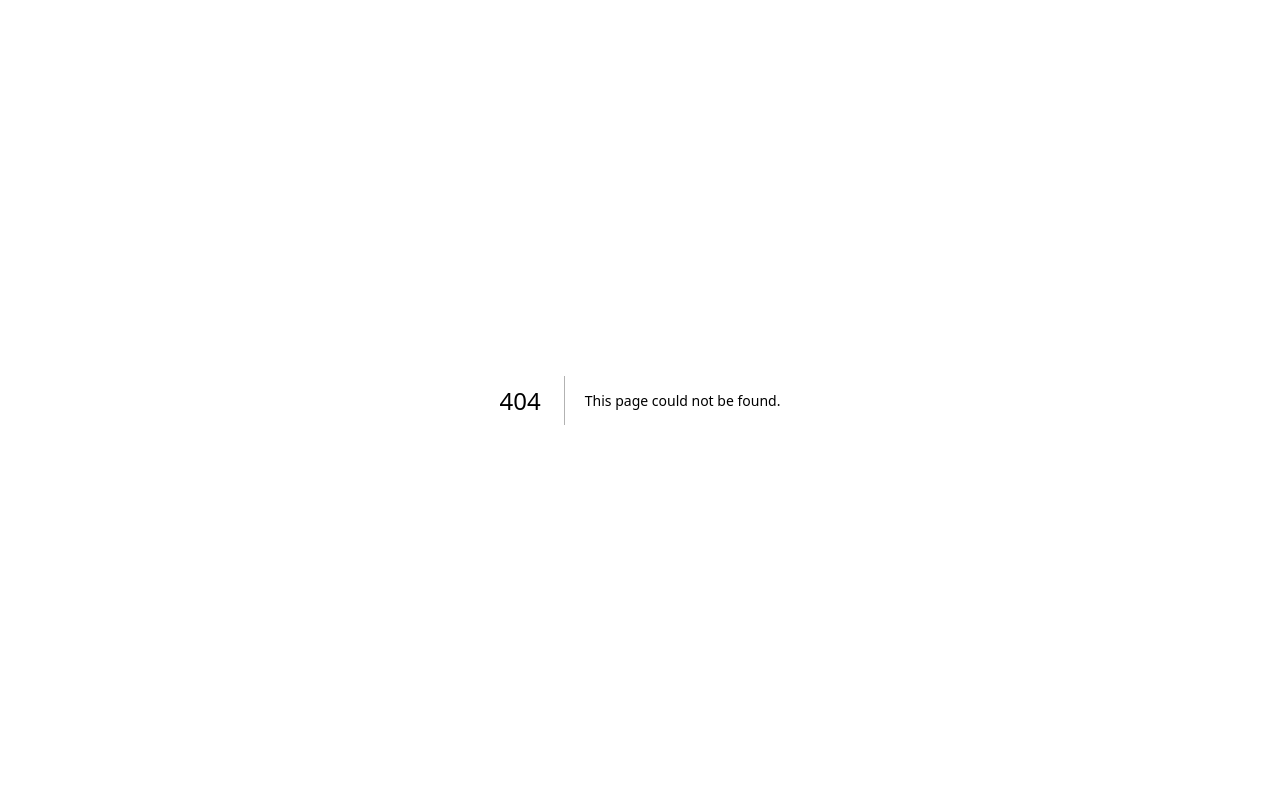
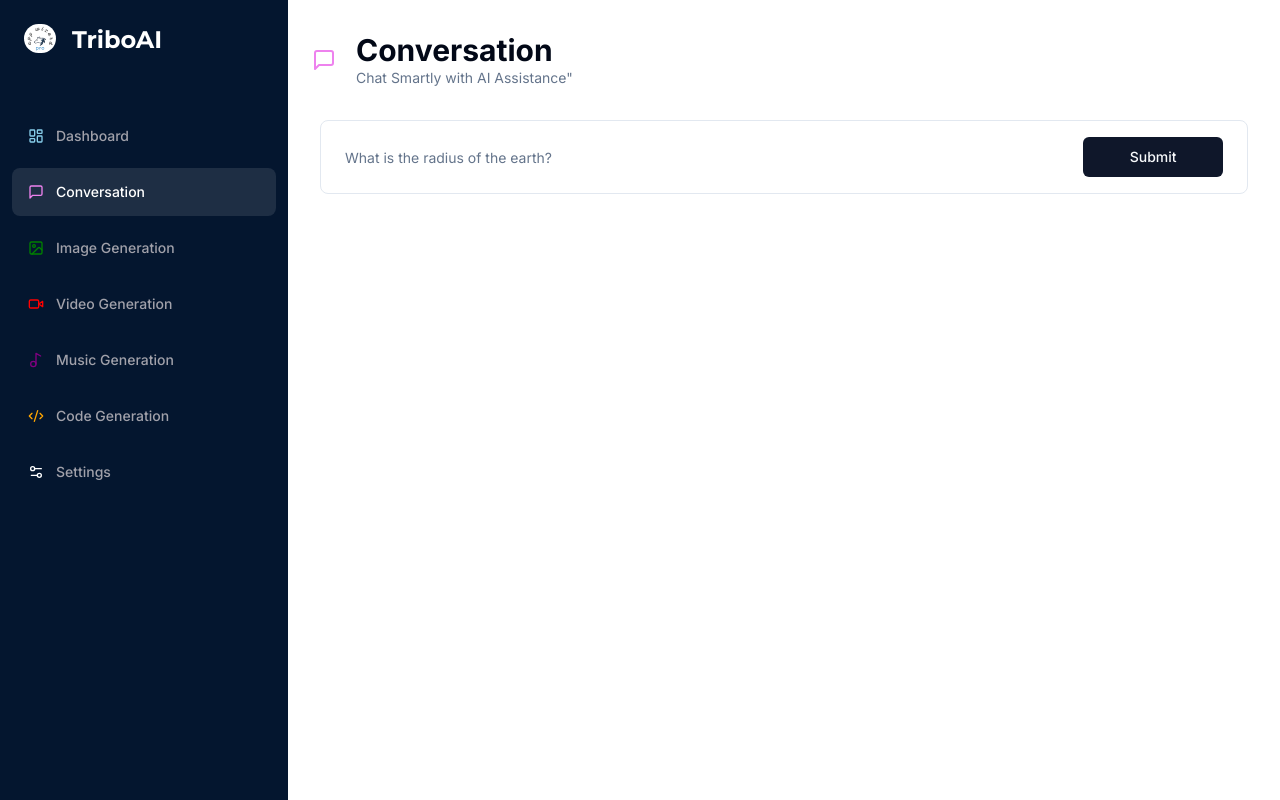
Before and after one commit to MeldinRadoncic/TriboAI, a Next.js app: page /conversation in a window 1280 px wide. Before the commit this address had no page. Built offline with nearby package versions, Linux system fonts and the light colour scheme.

Commit message:
Createing the form in Conversation Page

```diff
--- a/AppData/AppData.jsx
+++ b/AppData/AppData.jsx
@@ -9,6 +9,8 @@ import {
   Settings2Icon,
 } from "lucide-react";
 
+import colors from "@/config/colors";
+
 // SidebarRoutes is an array of objects that contains the name, href, and icon of each route in the sidebar
 const SidebarRoutes = [
   {
@@ -18,7 +20,7 @@ const SidebarRoutes = [
     icon: (
       <LayoutDashboard
         size={16}
-        color='skyblue'
+        color={colors.dashboardIcon}
       />
     ),
   },
@@ -29,7 +31,7 @@ const SidebarRoutes = [
     icon: (
       <MessageSquare
         size={16}
-        color='violet'
+        color={colors.messageIcon}
       />
     ),
   },
@@ -40,7 +42,7 @@ const SidebarRoutes = [
     icon: (
       <ImageIcon
         size={16}
-        color='#008000'
+        color={colors.imageIcon}
       />
     ),
   },
@@ -51,7 +53,7 @@ const SidebarRoutes = [
     icon: (
       <VideoIcon
         size={16}
-        color='#FF0000'
+        color={colors.videoIcon}
       />
     ),
   },
@@ -62,7 +64,7 @@ const SidebarRoutes = [
     icon: (
       <Music2Icon
         size={16}
-        color='#800080'
+        color={colors.musicIcon}
       />
     ),
   },
@@ -73,7 +75,7 @@ const SidebarRoutes = [
     icon: (
       <Code2Icon
         size={16}
-        color='#FFA500'
+        color={colors.codeIcon}
       />
     ),
   },
@@ -84,8 +86,7 @@ const SidebarRoutes = [
     icon: (
       <Settings2Icon
         size={16}
-        color='#808080
-        '
+        color={colors.settingsIcon}
       />
     ),
   },
@@ -99,7 +100,7 @@ const Tools = [
     icon: (
       <MessageSquare
         size={24}
-        color='violet'
+        color={colors.messageIcon}
       />
     ),
   },
@@ -110,7 +111,7 @@ const Tools = [
     icon: (
       <ImageIcon
         size={24}
-        color='#008000'
+        color={colors.imageIcon}
       />
     ),
   },
@@ -121,7 +122,7 @@ const Tools = [
     icon: (
       <VideoIcon
         size={24}
-        color='#FF0000'
+        color={colors.videoIcon}
       />
     ),
   },
@@ -132,7 +133,7 @@ const Tools = [
     icon: (
       <Music2Icon
         size={24}
-        color='#800080'
+        color={colors.musicIcon}
       />
     ),
   },
@@ -143,7 +144,7 @@ const Tools = [
     icon: (
       <Code2Icon
         size={24}
-        color='#FFA500'
+        color={colors.codeIcon}
       />
     ),
   },
--- /dev/null
+++ b/app/(dashboard)/(routes)/conversation/formSchema.jsx
@@ -0,0 +1,9 @@
+import * as z from "zod";
+
+const formSchema = z.object({
+    prompt: z.string().min(1, {
+        message: "Prompt is required",
+    }),
+    });
+
+export default formSchema;
--- /dev/null
+++ b/app/(dashboard)/(routes)/conversation/page.jsx
@@ -0,0 +1,86 @@
+"use client";
+
+import { useForm } from "react-hook-form";
+import { MessageSquare } from "lucide-react";
+import * as z from "zod";
+import { zodResolver } from "@hookform/resolvers/zod";
+
+import Heading from "@/components/Heading";
+import colors from "@/config/colors";
+import formSchema from "./formSchema";
+import {
+  Form,
+  FormField,
+  FormItem,
+  FormControl,
+} from "@/components/ui/form";
+import { Input } from "@/components/ui/input";
+import { Button } from "@/components/ui/button";
+
+const ConversationPage = () => {
+  // Use the form schema to create a form with react-hook-form
+  const form = useForm({
+    resolver: zodResolver(formSchema),
+    defaultValues: {
+      prompt: "",
+    },
+  });
+  // Loading State from the form
+  const isLoading =
+    form.formState.isSubmitting;
+
+  const onSubmit = async (values) => {
+    console.log(values);
+  };
+
+  return (
+    <div>
+      <Heading
+        title='Conversation'
+        description='Chat Smartly with AI Assistance"'
+        icon={
+          <MessageSquare
+            size={24}
+            color={colors.messageIcon}
+          />
+        }
+      />
+
+      <div className='px-4 lg:px-8'>
+        <div>
+          {/* Creating the form which takes all the props from form constant */}
+          <Form {...form}>
+          <form
+  onSubmit={form.handleSubmit(onSubmit)}
+  className="rounded-lg border w-full p-4 px-3 md:px-6 focus-within:shadow-sm grid grid-cols-12 gap-2"
+>
+  <div className="col-span-12 lg:col-span-10">
+    <FormField
+      name="prompt"
+      render={({ field }) => (
+        <FormItem>
+          <FormControl className="m-0 p-0">
+            <Input
+              className="border-0 focus-visible:ring-0 outline-none focus-visible:ring-transparent"
+              disabled={isLoading}
+              placeholder="What is the radius of the earth?"
+              {...field}
+            />
+          </FormControl>
+        </FormItem>
+      )}
+    />
+  </div>
+    <Button className="col-span-12 lg:col-span-2">Submit</Button>
+
+
+</form>
+
+          </Form>
+        </div>
+      </div>
+    </div>
+  );
+};
+
+export default ConversationPage;
--- a/app/(dashboard)/(routes)/dashboard/page.js
+++ b/app/(dashboard)/(routes)/dashboard/page.js
@@ -19,10 +19,13 @@ const DashboardPage = () => {
         </p>
       </div>
       <div className='px-4 md:px-20 lg:px-32 space-y-4'>
-        {Tools.map((tool) => (
+        {/* // Render a card for each tool from AppData. */}
+        {/* Get the Card component from shadcn/ui */}        {Tools.map((tool) => (
           <Card
             key={tool.href}
-            onClick={() => router.push(tool.href)}
+            onClick={() =>
+              router.push(tool.href)
+            }
             className='flex p-4 border-black/5 items-center justify-between hover:shadow-md transition cursor-pointer'>
             <div className='flex items-center gap-x-4'>
               <div className='p-2 w-fit rounded-md'>
@@ -39,7 +42,6 @@ const DashboardPage = () => {
       </div>
     </div>
   );
-}
-
+};
 
 export default DashboardPage;
--- /dev/null
+++ b/components/Heading.jsx
@@ -0,0 +1,25 @@
+
+import colors from '@/config/colors'
+
+
+const Heading = ({ title, description, icon }) => {
+  return (
+    <div className="px-4 lg-px-8 flex items-center gap-x-3 mb-8">
+        <div className="p-2 w-fit rounded-md">
+         { icon }
+        </div>
+        <div>
+            <h2 className='text-3xl font-bold'>
+                {title}
+            </h2>
+            <p className='text-sm text-muted-foreground'>
+                {description}
+            </p>
+
+        </div>
+
+    </div>
+  )
+}
+
+export default Heading
--- /dev/null
+++ b/components/ui/form.jsx
@@ -0,0 +1,133 @@
+import * as React from "react"
+import { Slot } from "@radix-ui/react-slot"
+import { Controller, FormProvider, useFormContext } from "react-hook-form";
+
+import { cn } from "@/lib/utils"
+import { Label } from "@/components/ui/label"
+
+const Form = FormProvider
+
+const FormFieldContext = React.createContext({})
+
+const FormField = (
+  {
+    ...props
+  }
+) => {
+  return (
+    (<FormFieldContext.Provider value={{ name: props.name }}>
+      <Controller {...props} />
+    </FormFieldContext.Provider>)
+  );
+}
+
+const useFormField = () => {
+  const fieldContext = React.useContext(FormFieldContext)
+  const itemContext = React.useContext(FormItemContext)
+  const { getFieldState, formState } = useFormContext()
+
+  const fieldState = getFieldState(fieldContext.name, formState)
+
+  if (!fieldContext) {
+    throw new Error("useFormField should be used within <FormField>")
+  }
+
+  const { id } = itemContext
+
+  return {
+    id,
+    name: fieldContext.name,
+    formItemId: `${id}-form-item`,
+    formDescriptionId: `${id}-form-item-description`,
+    formMessageId: `${id}-form-item-message`,
+    ...fieldState,
+  }
+}
+
+const FormItemContext = React.createContext({})
+
+const FormItem = React.forwardRef(({ className, ...props }, ref) => {
+  const id = React.useId()
+
+  return (
+    (<FormItemContext.Provider value={{ id }}>
+      <div ref={ref} className={cn("space-y-2", className)} {...props} />
+    </FormItemContext.Provider>)
+  );
+})
+FormItem.displayName = "FormItem"
+
+const FormLabel = React.forwardRef(({ className, ...props }, ref) => {
+  const { error, formItemId } = useFormField()
+
+  return (
+    (<Label
+      ref={ref}
+      className={cn(error && "text-destructive", className)}
+      htmlFor={formItemId}
+      {...props} />)
+  );
+})
+FormLabel.displayName = "FormLabel"
+
+const FormControl = React.forwardRef(({ ...props }, ref) => {
+  const { error, formItemId, formDescriptionId, formMessageId } = useFormField()
+
+  return (
+    (<Slot
+      ref={ref}
+      id={formItemId}
+      aria-describedby={
+        !error
+          ? `${formDescriptionId}`
+          : `${formDescriptionId} ${formMessageId}`
+      }
+      aria-invalid={!!error}
+      {...props} />)
+  );
+})
+FormControl.displayName = "FormControl"
+
+const FormDescription = React.forwardRef(({ className, ...props }, ref) => {
+  const { formDescriptionId } = useFormField()
+
+  return (
+    (<p
+      ref={ref}
+      id={formDescriptionId}
+      className={cn("text-sm text-muted-foreground", className)}
+      {...props} />)
+  );
+})
+FormDescription.displayName = "FormDescription"
+
+const FormMessage = React.forwardRef(({ className, children, ...props }, ref) => {
+  const { error, formMessageId } = useFormField()
+  const body = error ? String(error?.message) : children
+
+  if (!body) {
+    return null
+  }
+
+  return (
+    (<p
+      ref={ref}
+      id={formMessageId}
+      className={cn("text-sm font-medium text-destructive", className)}
+      {...props}>
+      {body}
+    </p>)
+  );
+})
+FormMessage.displayName = "FormMessage"
+
+export {
+  useFormField,
+  Form,
+  FormItem,
+  FormLabel,
+  FormControl,
+  FormDescription,
+  FormMessage,
+  FormField,
+}
--- /dev/null
+++ b/components/ui/input.jsx
@@ -0,0 +1,19 @@
+import * as React from "react"
+
+import { cn } from "@/lib/utils"
+
+const Input = React.forwardRef(({ className, type, ...props }, ref) => {
+  return (
+    (<input
+      type={type}
+      className={cn(
+        "flex h-10 w-full rounded-md border border-input bg-background px-3 py-2 text-sm ring-offset-background file:border-0 file:bg-transparent file:text-sm file:font-medium placeholder:text-muted-foreground focus-visible:outline-none focus-visible:ring-2 focus-visible:ring-ring focus-visible:ring-offset-2 disabled:cursor-not-allowed disabled:opacity-50",
+        className
+      )}
+      ref={ref}
+      {...props} />)
+  );
+})
+Input.displayName = "Input"
+
+export { Input }
--- /dev/null
+++ b/components/ui/label.jsx
@@ -0,0 +1,18 @@
+"use client"
+
+import * as React from "react"
+import * as LabelPrimitive from "@radix-ui/react-label"
+import { cva } from "class-variance-authority";
+
+import { cn } from "@/lib/utils"
+
+const labelVariants = cva(
+  "text-sm font-medium leading-none peer-disabled:cursor-not-allowed peer-disabled:opacity-70"
+)
+
+const Label = React.forwardRef(({ className, ...props }, ref) => (
+  <LabelPrimitive.Root ref={ref} className={cn(labelVariants(), className)} {...props} />
+))
+Label.displayName = LabelPrimitive.Root.displayName
+
+export { Label }
--- /dev/null
+++ b/config/colors.jsx
@@ -0,0 +1,10 @@
+export default {
+    dashboardIcon: 'skyblue',
+    messageIcon: '#EE82EE',
+    imageIcon: '#008000',
+    videoIcon: '#FF0000',
+    musicIcon: '#800080',
+    codeIcon: '#FFA500',
+    settingsIcon: '#FFFFFF',
+
+}
--- a/package.json
+++ b/package.json
@@ -10,7 +10,9 @@
   },
   "dependencies": {
     "@clerk/nextjs": "^4.23.2",
+    "@hookform/resolvers": "^3.3.0",
     "@radix-ui/react-dialog": "^1.0.4",
+    "@radix-ui/react-label": "^2.0.2",
     "@radix-ui/react-slot": "^1.0.2",
     "autoprefixer": "10.4.15",
     "class-variance-authority": "^0.7.0",
@@ -22,8 +24,10 @@
     "postcss": "8.4.28",
     "react": "18.2.0",
     "react-dom": "18.2.0",
+    "react-hook-form": "^7.45.4",
     "tailwind-merge": "^1.14.0",
     "tailwindcss": "3.3.3",
-    "tailwindcss-animate": "^1.0.6"
+    "tailwindcss-animate": "^1.0.6",
+    "zod": "^3.22.2"
   }
 }
```
Also changed, not shown: 1 other file (tests, documents, lock files or other folders).
